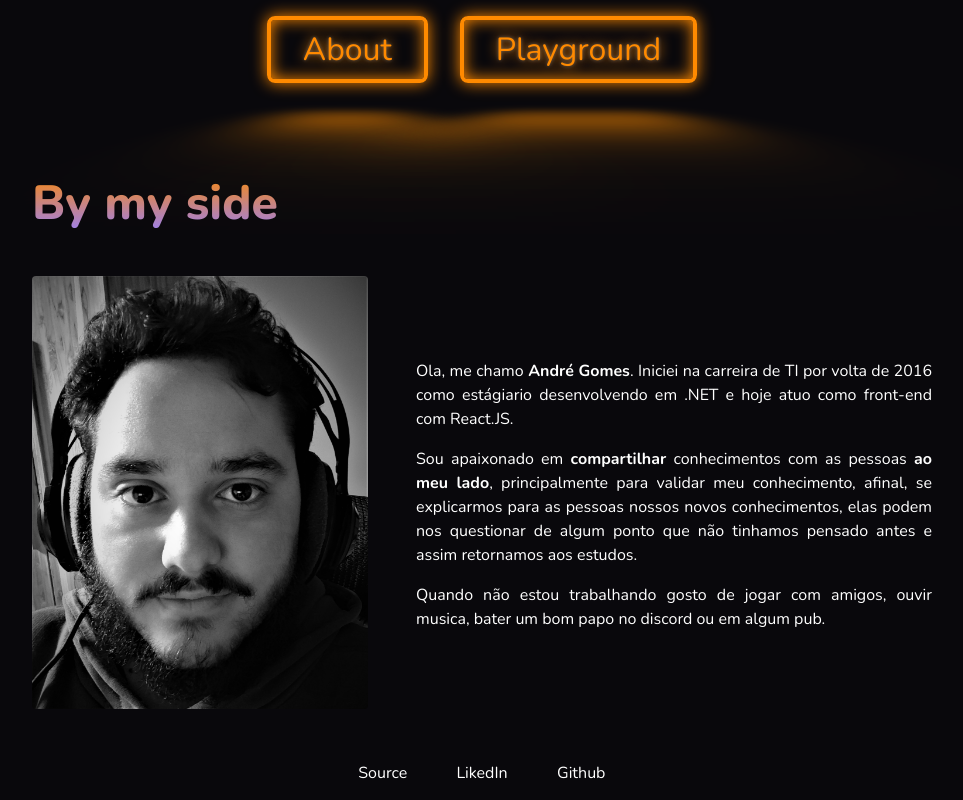
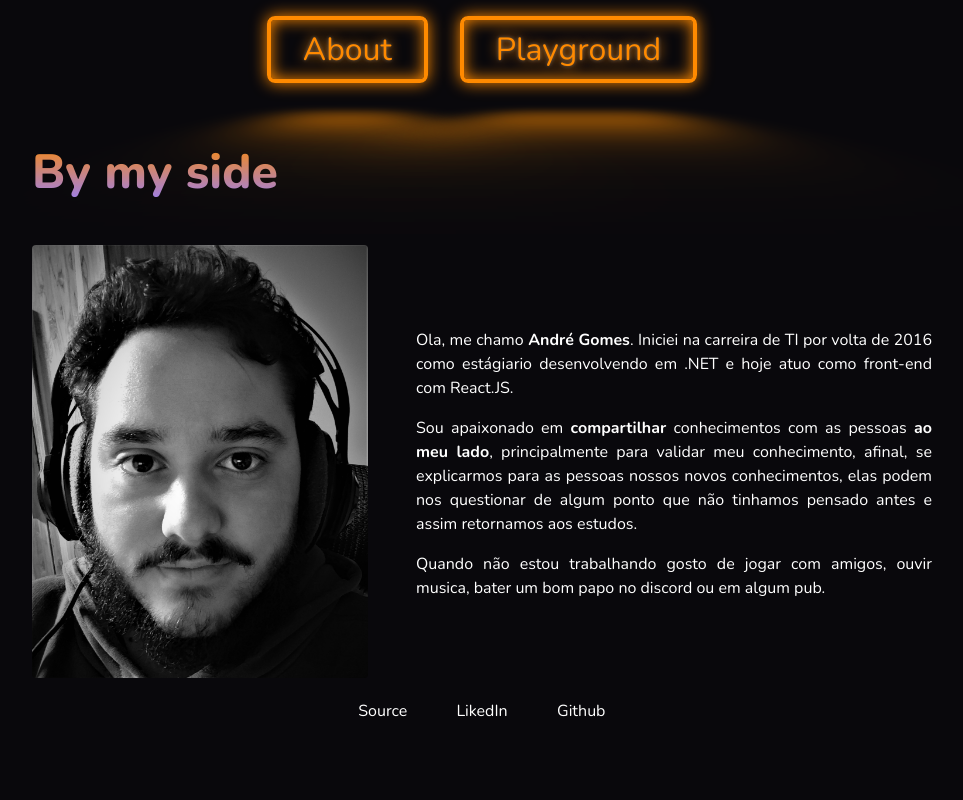
Before and after one commit to afgomesdev/Portfolio, a Next.js app: page / in a window 1280 px wide. Shown: the whole page, without its empty margins (158-1121 px from the left). Built offline with nearby package versions, Linux system fonts and the light colour scheme.

Commit message:
style: create container

```diff
--- a/styles/index.ts
+++ b/styles/index.ts
@@ -1,6 +1,8 @@
 import styled from "styled-components";
 
-export const Container = styled.main`
+export const Container = styled.main``;
+
+export const Content = styled.main`
   display: flex;
   flex-direction: column;
   justify-content: space-between;
```
